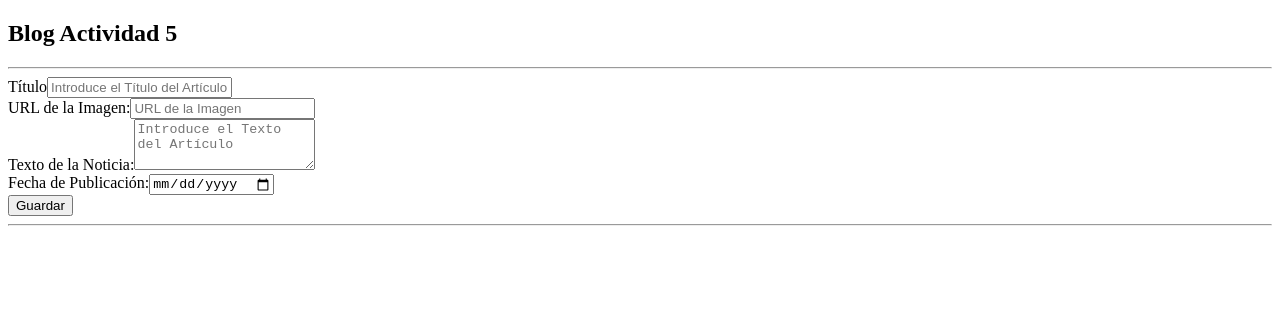
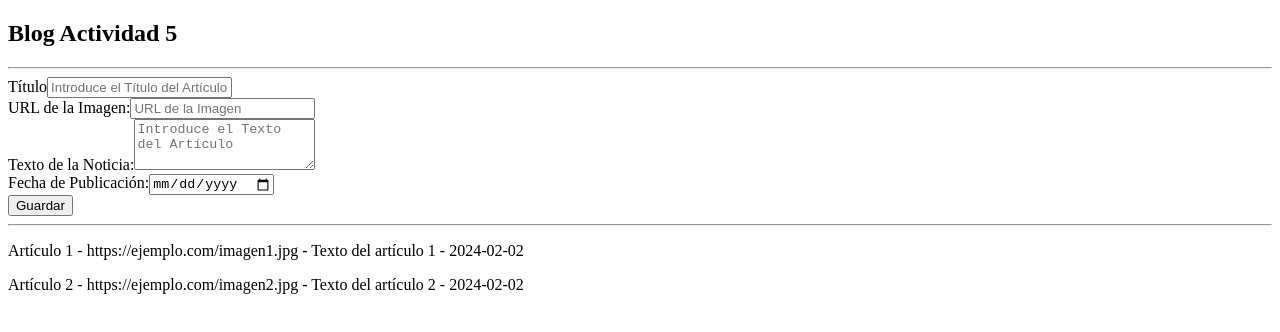
Before and after one commit to milumo03/activida5, an Angular app: page / in a window 1280 px wide. Shown: the top 332 px of the page. Built offline with nearby package versions, Linux system fonts and the light colour scheme.

Commit message:
Creación Inicialización de 2 Artículos

```diff
--- a/src/app/components/blog/blog.component.ts
+++ b/src/app/components/blog/blog.component.ts
@@ -21,6 +21,27 @@ export class BlogComponent {
     'fecha': ""
   }
 
+
+
+  constructor() {}
+
+  ngOnInit() {
+    // Inicializar con dos artículos
+    this.arrFormulario.push({
+      'titulo': "Artículo 1",
+      'imagen': "https://ejemplo.com/imagen1.jpg",
+      'texto': "Texto del artículo 1",
+      'fecha': "2024-02-02"
+    });
+    this.arrFormulario.push({
+      'titulo': "Artículo 2",
+      'imagen': "https://ejemplo.com/imagen2.jpg",
+      'texto': "Texto del artículo 2",
+      'fecha': "2024-02-02"
+    });
+  }
+
+
   guardar(){
     this.arrFormulario.push(this.newArticulo);
     this.newArticulo = {
```
